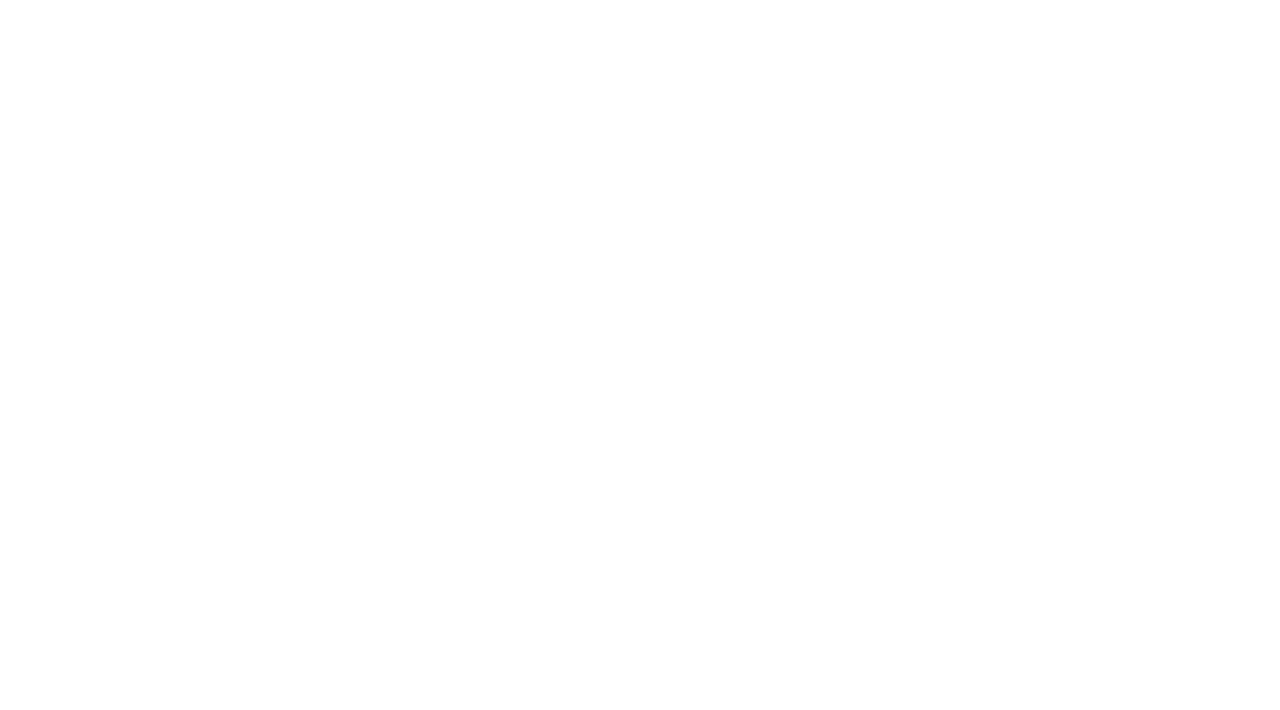
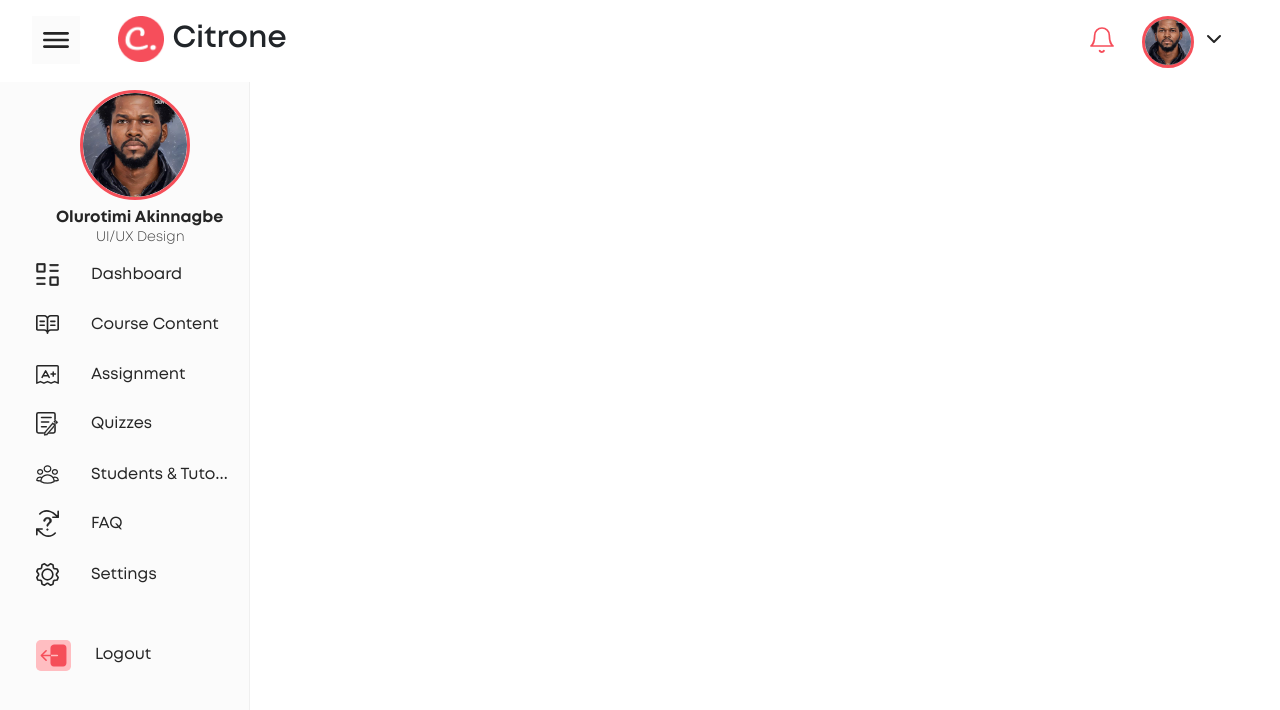
Before and after one commit to code-stormshadow/Citrone-Redesign, a React (Create React App) app: page /quizgrade in a window 1280 px wide. Before the commit this address had no page. Shown: the top 710 px of the page. Built offline with nearby package versions, Linux system fonts and the light colour scheme; a web font is replaced by a local one.

Commit message:
collect updates

```diff
--- a/src/App.js
+++ b/src/App.js
@@ -17,6 +17,7 @@
 import LessonGrades from './components/pages/dashboardpage/Assignment Components/LessonGrades';
 import ModuleOne from './components/pages/dashboardpage/quizComponents/QuizModuleOne';
 import GradesBreakdown from './components/pages/dashboardpage/Assignment Components/GradesBreakdown';
+import Quiz2Grade from './components/pages/dashboardpage/quizComponents/Quiz2Grade';
 
 function App() {
   return (
@@ -34,13 +35,13 @@
         <Route path="lesson-assignments" element={<LessonAssignments />}></Route>
         <Route path="lesson-grades" element={<LessonGrades />}></Route>
         <Route path="grades-breakdown" element={<GradesBreakdown />}></Route>
-
         <Route path="quizzes" element={<Quizzes />}></Route>
         <Route path="students_tutors" element={<Students_Tutors />}></Route>
         <Route path="faq" element={<Faq />}></Route>
         <Route path="settings" element={<Settings />}></Route>
         <Route path="logout" element={<LogOut />}></Route>
         <Route path="moduleone" element={<ModuleOne />}></Route>
+        <Route path="quizgrade" element={<Quiz2Grade />}></Route>
       </Routes>
     </div>
   );
--- a/src/components/pages/dashboardpage/quizComponents/Quiz.module.css
+++ b/src/components/pages/dashboardpage/quizComponents/Quiz.module.css
@@ -28,7 +28,7 @@
 #quizzes {
     font-family: semi-bold-mont;
     font-size: 26px;
-    margin: 30px 90px;
+    margin: 30px 20rem;
 }
 
 .modules {
@@ -153,7 +153,7 @@
 }
 
 /* .quiz-module-one-container {
-    /* border: 1px solid red;
+    border: 1px solid red;
 } */
 
 .quiz-moduleone-first-paragraph {
@@ -166,7 +166,6 @@
 
 #quiz-moduleone-first-paragraph1 {
     color: #252525;
-    /* font-style: normal; */
     font-weight: 300;
 }
 
@@ -237,6 +236,12 @@
     width: 100px;
 }
 
+.graded:hover {
+    background: #1e8d46;
+    cursor: pointer;
+    transition: 0.2s;
+}
+
 .quiz1-card2-5 {
     background: #ffff;
     border-radius: 10px;
@@ -247,6 +252,7 @@
     padding-left: 10px;
     width: 944px;
 }
+
 
 .start {
     background: #F54F59;
@@ -264,8 +270,18 @@
     width: 100px;
 }
 
-    Link {
+.start:hover {
+    background-color: #ef3744;
+    cursor: pointer;
+    transition: 0.2s;
+}
+
+/* Link {
         text-decoration: none;
+    } */
+
+.quiz-grade-container {
+    background: #1A9447;
 }
 
 ::placeholder {
--- /dev/null
+++ b/src/components/pages/dashboardpage/quizComponents/Quiz2Grade.js
@@ -0,0 +1,37 @@
+import React from 'react';
+import NavBar from '../db_ components/NavBar';
+import styles from '../db_ components/Dashboard.module.css';
+import SideNavBar from '../db_ components/SideNavBar';
+import { Link } from 'react-router-dom';
+import classes from './Quiz.module.css';
+
+const Quiz2Grade = () => {
+  return (
+    <div>
+      <NavBar />
+      <div className={styles.wrapper}>
+        <SideNavBar />
+        <div>
+          {/* <div>
+            <input placeholder="Search module title or lesson" className={styles.searchBarQuiz} />
+          </div> */}
+          <div className={classes['quiz-moduleone-first-paragraph']}>
+            <Link to="/quizzes" style={{ textDecoration: 'none' }}>
+              <div>
+                <p id={classes['quiz-moduleone-first-paragraph1']}>Quizzes</p>
+              </div>
+            </Link>
+            <div className={classes['quiz-moduleone-first-paragraph2']}>
+              <p>&gt;</p>
+            </div>
+            <div>
+              <p id={classes['quiz-moduleone-first-paragraph3']}>Module 1 Quizzes</p>
+            </div>
+          </div>
+        </div>
+      </div>
+    </div>
+  );
+};
+
+export default Quiz2Grade;
--- a/src/components/pages/dashboardpage/quizComponents/QuizModuleOne.js
+++ b/src/components/pages/dashboardpage/quizComponents/QuizModuleOne.js
@@ -56,9 +56,11 @@
                 </div>
               </div>
             </div>
-            <div className={classes.graded}>
-              <p>Graded</p>
-            </div>
+            <Link to="/quizgrade" style={{ textDecoration: 'none' }}>
+              <div className={classes.graded}>
+                <p>Graded</p>
+              </div>
+            </Link>
           </div>
           <div className={classes['quiz1-card2-5']}>
             <div className={classes.quiz1}>
```
Lines whose indentation alone changed are shown as unchanged.
